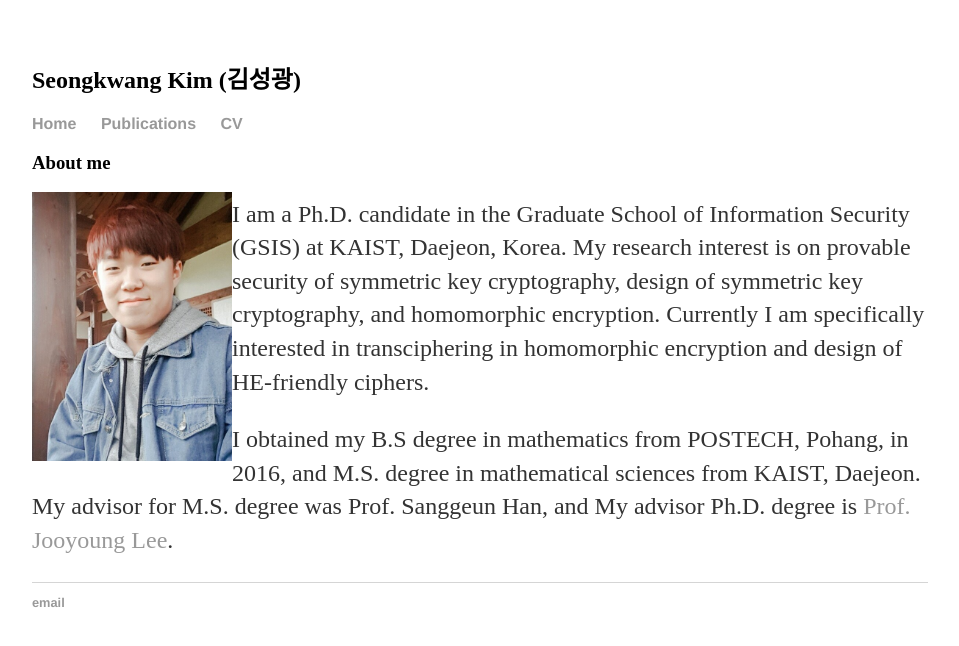
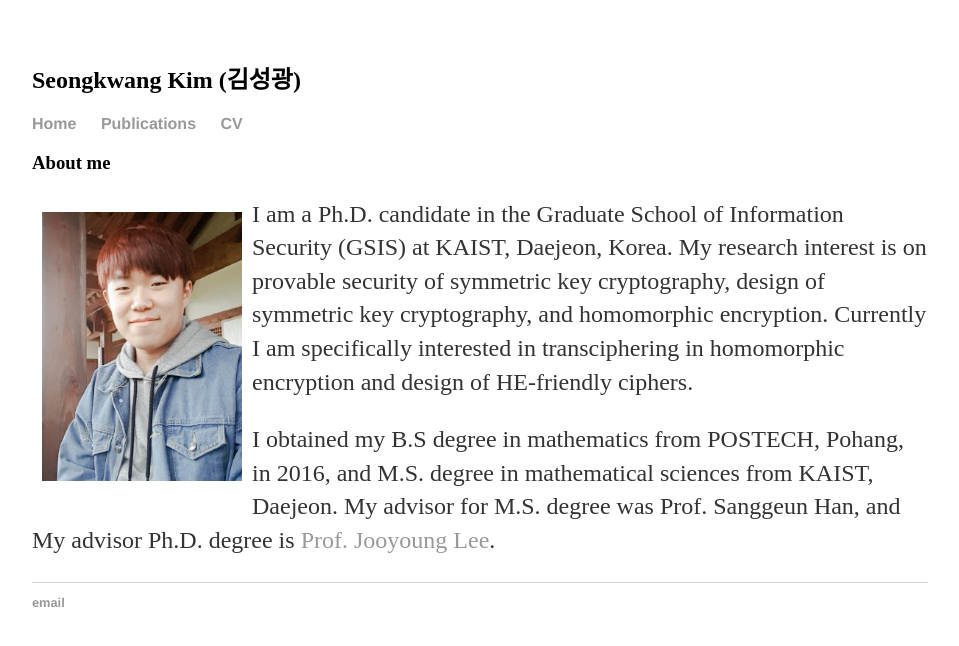
Before and after one commit to sgk1m/sgk1m.github.io, a Jekyll site: the page built from index.html, in a window 1280 px wide. Shown: the top 646 px of the page, without its empty margins (160-1119 px from the left). Built offline with Jekyll 4.4.1, drawn with Linux system fonts in a browser that asks for light colours.

Commit message:
Update index.html

```diff
--- a/index.html
+++ b/index.html
@@ -4,7 +4,7 @@ title: Seongkwang Kim
 ---
 <div class="blurb">
 	<h3>About me</h3>
-	<img src="/myphoto.jpg" width="200" align="left" margin-right="10">
+	<img src="/myphoto.jpg" width="200" align="left" hspace="10" vspace="20">
 	<p>I am a Ph.D. candidate in the Graduate School of Information Security (GSIS) at KAIST, Daejeon, Korea.
 		My research interest is on provable security of symmetric key cryptography, design of symmetric key cryptography, and homomorphic encryption.
 		Currently I am specifically interested in transciphering in homomorphic encryption and design of HE-friendly ciphers.
```
